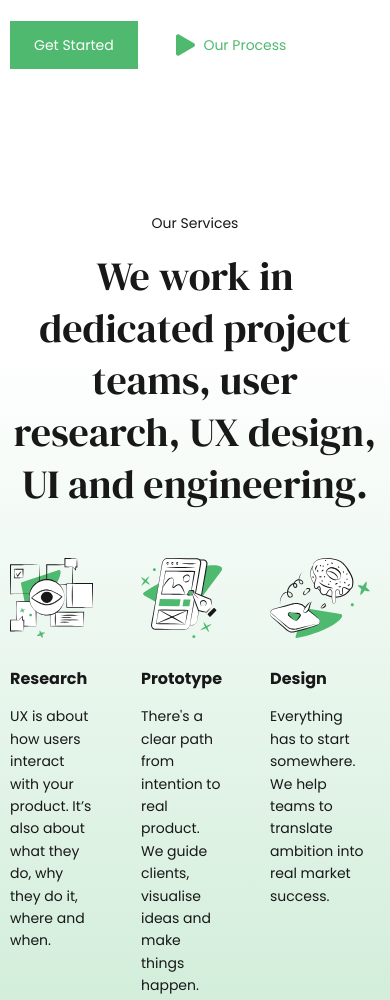
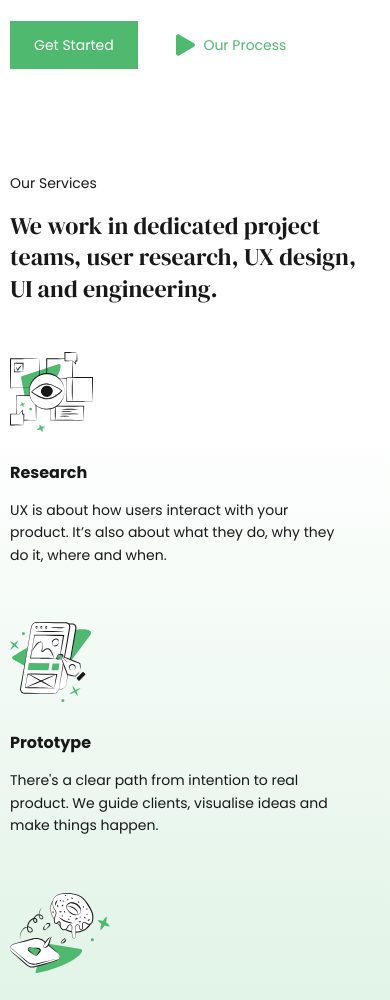
Before and after one commit to jedijsx/template-agency, a website: page index.html in a window 390 px wide. Shown: the part 400-1400 px from the top of the page. Drawn offline with nearby package versions, Linux system fonts and the light colour scheme.

Commit message:
Create a responsive 'services' section

```diff
--- a/assets/css/media.css
+++ b/assets/css/media.css
@@ -19,10 +19,15 @@
     background-image: none;
     padding: 64px 0;
   }
-}
 
-@media (max-width: 768px) {
+  .services__items {
+    flex-wrap: wrap;
+    gap: 56px;
+  }
 
+  .services__item {
+    width: 40%;
+  }
 }
 
 @media (max-width: 576px) {
@@ -68,4 +73,24 @@
     font-size: 32px;
     margin-bottom: 48px;
   }
+
+  .services__pretitle {
+    text-align: left;
+  }
+
+  .services__title {
+    font-size: 24px;
+    text-align: left;
+  }
 }
+
+@media (max-width: 420px) {
+  .services {
+    padding-top: 40px;
+    padding-bottom: 40px;
+  }
+
+  .services__item {
+    width: 88%;
+  }
+}
```
Also changed, not shown: index.html (line endings or trailing spaces).
